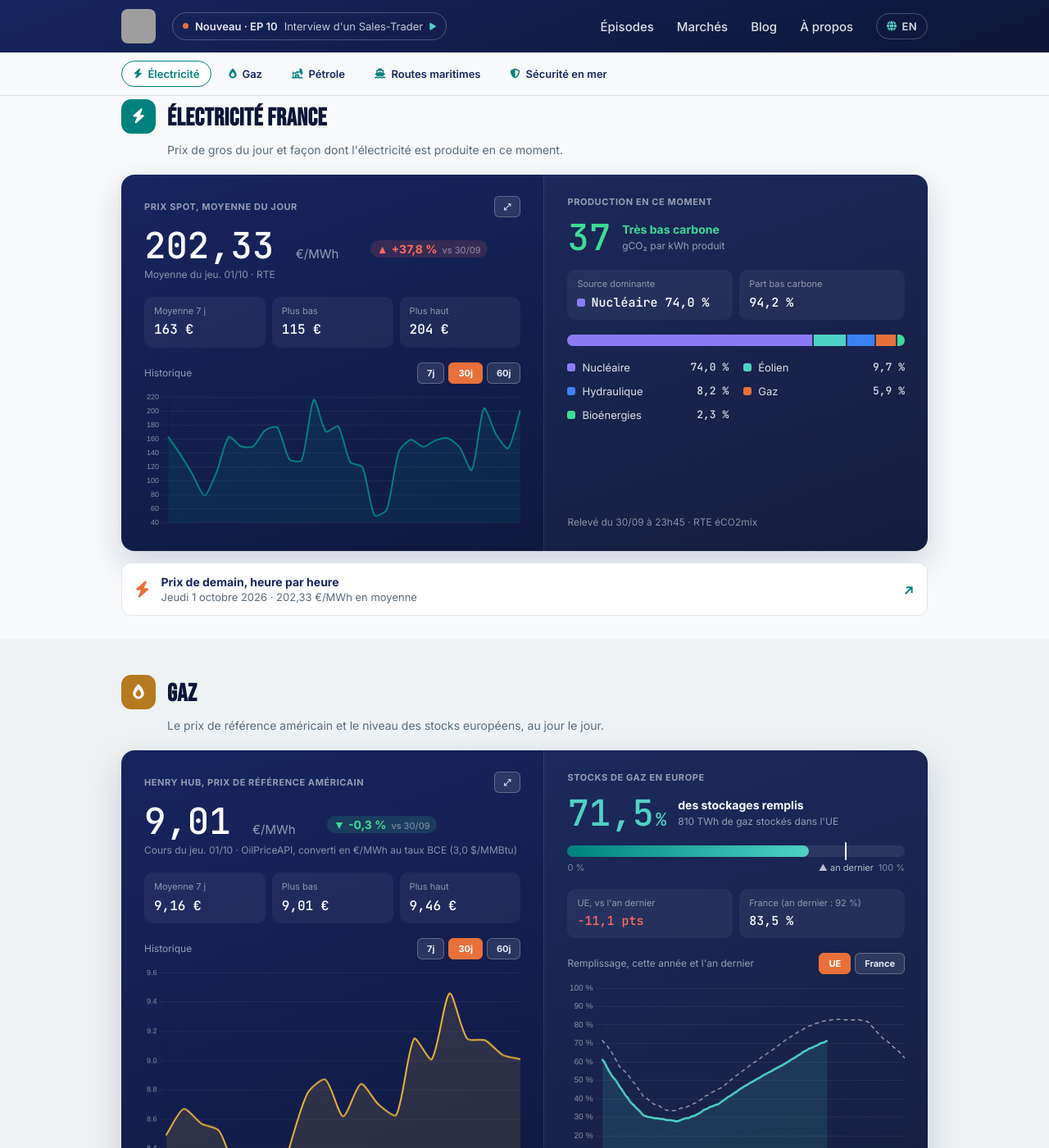
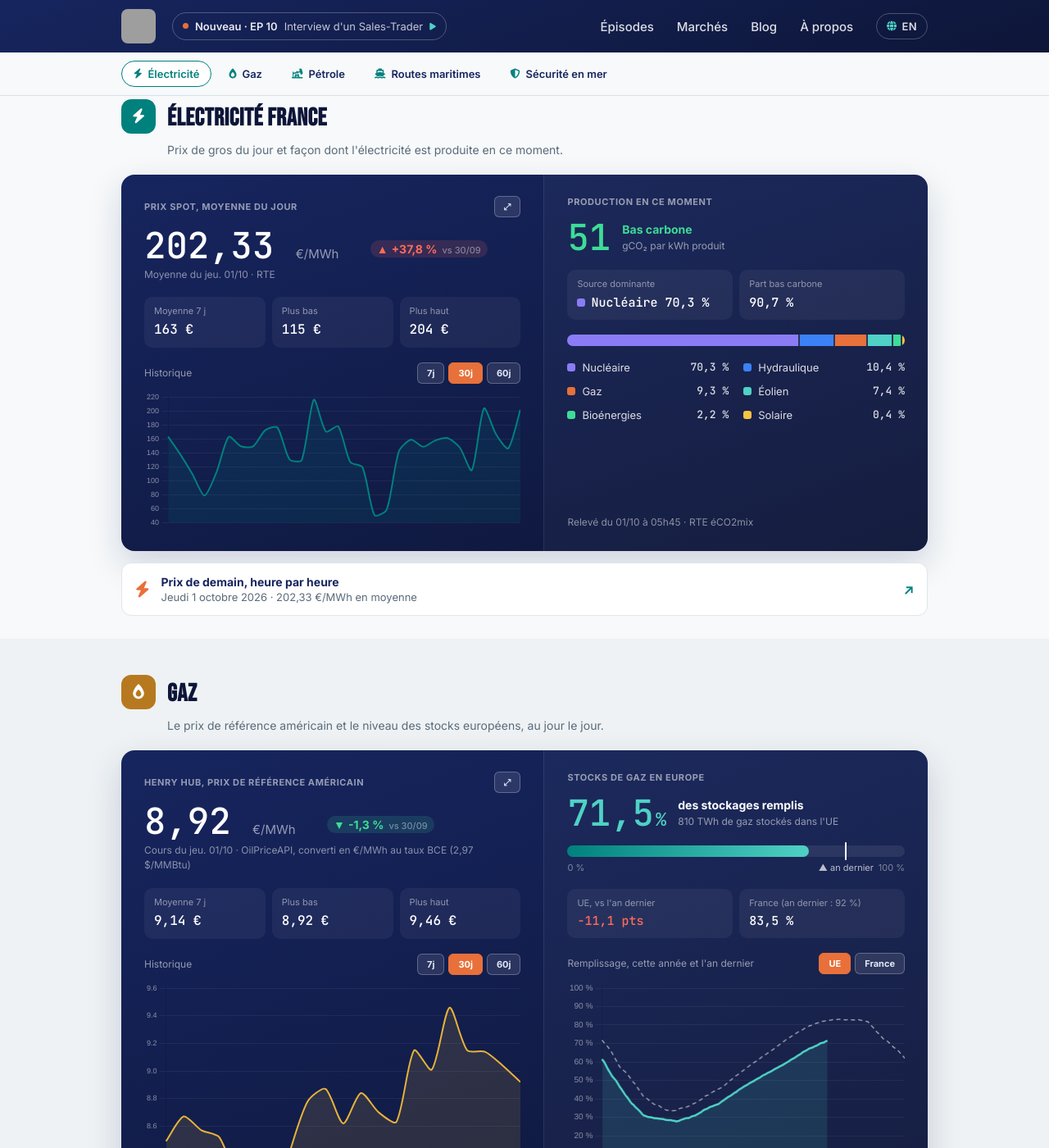
Before and after one commit to InsideEnergyMarkets/Inside-Energy-Markets, a Jekyll site: the page built from marches/index.html, in a window 1280 px wide and 1400 px high, scrolled down 383 px. Shown: the whole window at 82% size. Built offline with Jekyll 4.4.1, drawn with Linux system fonts in a browser that asks for light colours; some of the changed text lies outside the part shown; grey boxes are pictures that could not be loaded.

Commit message:
Mise à jour automatique des données marché

```diff
--- a/_data/fuel.json
+++ b/_data/fuel.json
@@ -1 +1 @@
-{"date":"2026-10-01","gazole":2.378,"e10":2.16,"stations":7211,"change_7d":{},"history":{"2026-09-30":{"gazole":2.38,"e10":2.163},"2026-10-01":{"gazole":2.378,"e10":2.16}}}
+{"date":"2026-10-01","gazole":2.377,"e10":2.159,"stations":7282,"change_7d":{},"history":{"2026-09-30":{"gazole":2.38,"e10":2.163},"2026-10-01":{"gazole":2.377,"e10":2.159}}}
--- a/_data/market.json
+++ b/_data/market.json
@@ -1,49 +1,50 @@
 {
-  "updated_at": "2026-10-01T00:10:46.127423Z",
+  "updated_at": "2026-10-01T06:11:23.331741Z",
   "brent": {
-    "price_usd": 97.57,
-    "date": "2026-09-30",
+    "price_usd": 97.3,
+    "date": "2026-10-01",
     "unit": "USD/baril",
     "source": "OilPriceAPI",
-    "date_label": "Dernier cours connu : mer. 30/09",
-    "date_label_en": "Last known price: Wed 30/09",
-    "prev_value": 102.94,
-    "prev_date": "2026-09-29",
-    "change_pct": -5.2
+    "date_label": "Cours du jeu. 01/10",
+    "date_label_en": "Price on Thu 01/10",
+    "prev_value": 97.57,
+    "prev_date": "2026-09-30",
+    "change_pct": -0.3
   },
   "wti": {
-    "price_usd": 89.92,
-    "date": "2026-09-30",
+    "price_usd": 89.48,
+    "date": "2026-10-01",
     "unit": "USD/baril",
     "source": "OilPriceAPI",
-    "date_label": "Dernier cours connu : mer. 30/09",
-    "date_label_en": "Last known price: Wed 30/09"
+    "date_label": "Cours du jeu. 01/10",
+    "date_label_en": "Price on Thu 01/10"
   },
   "henry_hub": {
-    "price_usd_mmbtu": 3.0,
+    "price_usd_mmbtu": 2.97,
     "date": "2026-10-01",
     "unit": "USD/MMBtu",
     "source": "OilPriceAPI",
     "date_label": "Cours du jeu. 01/10",
     "date_label_en": "Price on Thu 01/10",
-    "price_eur_mwh": 9.01,
+    "price_eur_mwh": 8.92,
     "usd_per_eur": 1.1355,
     "prev_value": 9.04,
     "prev_date": "2026-09-30",
-    "change_pct": -0.3
+    "change_pct": -1.3
   },
   "mix_france": {
-    "date_heure": "2026-09-30T23:45:00+00:00",
+    "date_heure": "2026-10-01T05:45:00+00:00",
     "shares": {
-      "nucleaire": 74.0,
-      "eolien": 9.7,
-      "hydraulique": 8.2,
-      "gaz": 5.9,
-      "bioenergies": 2.3
+      "nucleaire": 70.3,
+      "hydraulique": 10.4,
+      "gaz": 9.3,
+      "eolien": 7.4,
+      "bioenergies": 2.2,
+      "solaire": 0.4
     },
     "top_source": "nucleaire",
-    "top_share": 74.0,
-    "co2_intensity": 37
+    "top_share": 70.3,
+    "co2_intensity": 51
   },
   "spot_price_france": {
     "price_eur_mwh": 202.33,
--- a/_data/market_history.json
+++ b/_data/market_history.json
@@ -684,17 +684,20 @@
   },
   {
     "date": "2026-10-01",
-    "henry_hub_usd_mmbtu": 3.0,
+    "henry_hub_usd_mmbtu": 2.97,
     "henry_hub_source": "OilPriceAPI",
     "spot_eur_mwh": 202.33,
     "spot_source": "RTE",
     "mix_shares": {
-      "nucleaire": 74.0,
-      "eolien": 9.7,
-      "hydraulique": 8.2,
-      "gaz": 5.9,
-      "bioenergies": 2.3
+      "nucleaire": 70.3,
+      "hydraulique": 10.4,
+      "gaz": 9.3,
+      "eolien": 7.4,
+      "bioenergies": 2.2,
+      "solaire": 0.4
     },
-    "henry_hub_eur_mwh": 9.01
+    "henry_hub_eur_mwh": 8.92,
+    "brent_usd": 97.3,
+    "brent_source": "OilPriceAPI"
   }
 ]
--- a/_data/weekly_summary.json
+++ b/_data/weekly_summary.json
@@ -3,8 +3,8 @@
   "period_end": "2026-10-01",
   "brent": {
     "start_usd": 120.92,
-    "end_usd": 97.57,
-    "change_pct": -19.3
+    "end_usd": 97.3,
+    "change_pct": -19.5
   },
   "spot_price": {
     "avg_eur_mwh": 162.89,
@@ -13,7 +13,7 @@
     "days_count": 8
   },
   "mix": {
-    "nuclear_avg_share": 69.7,
+    "nuclear_avg_share": 69.2,
     "renewables_avg_share": 23.9,
     "days_count": 8
   }
```
Also changed, not shown: _data/day_ahead.json (+1 -1 lines).
